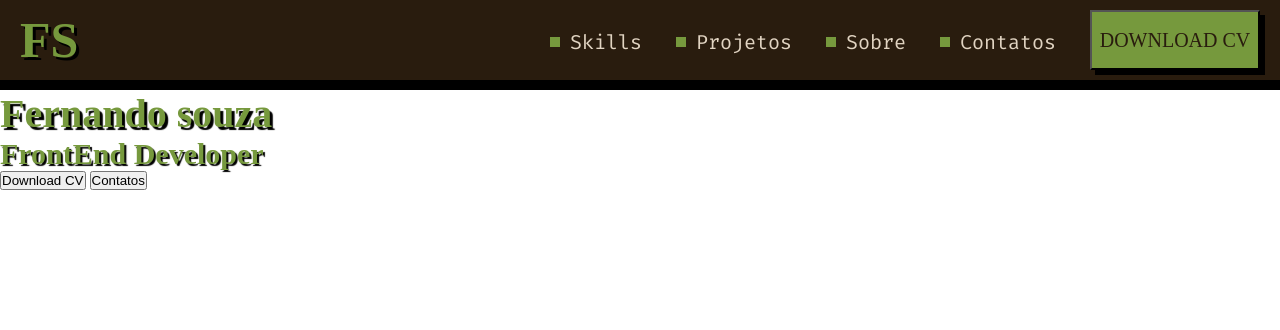
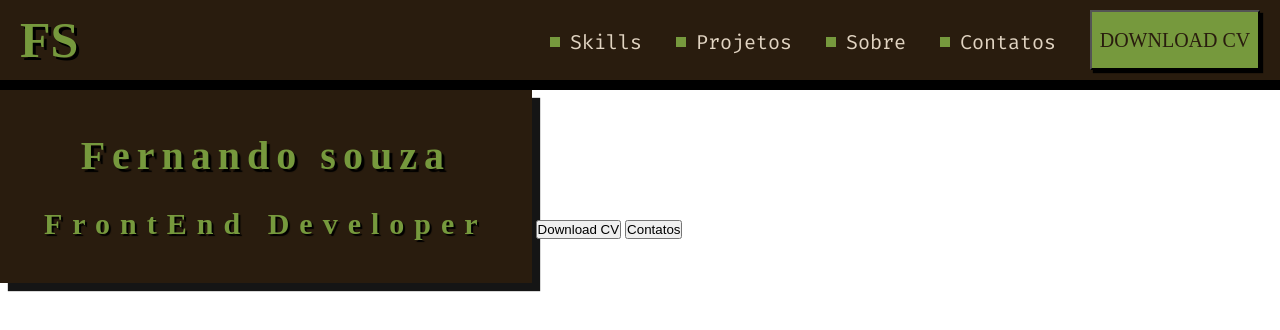
Before and after one commit to Fernandofvsouza/html-css-feliz, a plain HTML site: page index.html in a window 1280 px wide. Drawn offline with Linux system fonts and the light colour scheme; a web font is replaced by a local one.

Commit message:
atualização

```diff
--- /dev/null
+++ b/css/box.css
@@ -0,0 +1,18 @@
+#box{
+    display: inline-block;
+
+    background-color: #291c0e;
+    box-shadow: 8px 8px 1px rgba(0, 0, 0, 0.918);
+    text-align: center;
+    padding: 42px 44px;
+
+}
+
+#box h1{
+    margin-bottom: 28px;
+    letter-spacing: 7px;
+}
+
+#box h3{
+    letter-spacing: 10px;
+}
--- a/css/style.css
+++ b/css/style.css
@@ -58,7 +58,7 @@ a.nav-bar::before{
     font-family:"Hanalei Fill", serif;
     font-size: 20px;
     font-weight: 500;
-    box-shadow: 5px 5px 0px black;
+    box-shadow: 3px 3px 1px black;
     margin-right: 0;
     transition: transform 0.5s cubic-bezier(0.42, 0.01, 0.36, 0.97);
 
--- a/index.html
+++ b/index.html
@@ -8,6 +8,7 @@
     <link rel="stylesheet" href="css/style.css">
     <link rel="stylesheet" href="css/title.css">
     <link rel="stylesheet" href="css/subtitle.css">
+    <link rel="stylesheet" href="css/box.css">
 
 </head>
 <body>
@@ -34,12 +35,12 @@
     </header>
 
     <main>
-        <div>
+        <div id="box">
             <h1>Fernando souza</h1>
             <h3>FrontEnd Developer</h3>
         </div>
-        <button>Download CV</button>
-        <button>Contatos</button>
+        <button class="button2">Download CV</button>
+        <button class="button2">Contatos</button>
 
     </main>
 
```
